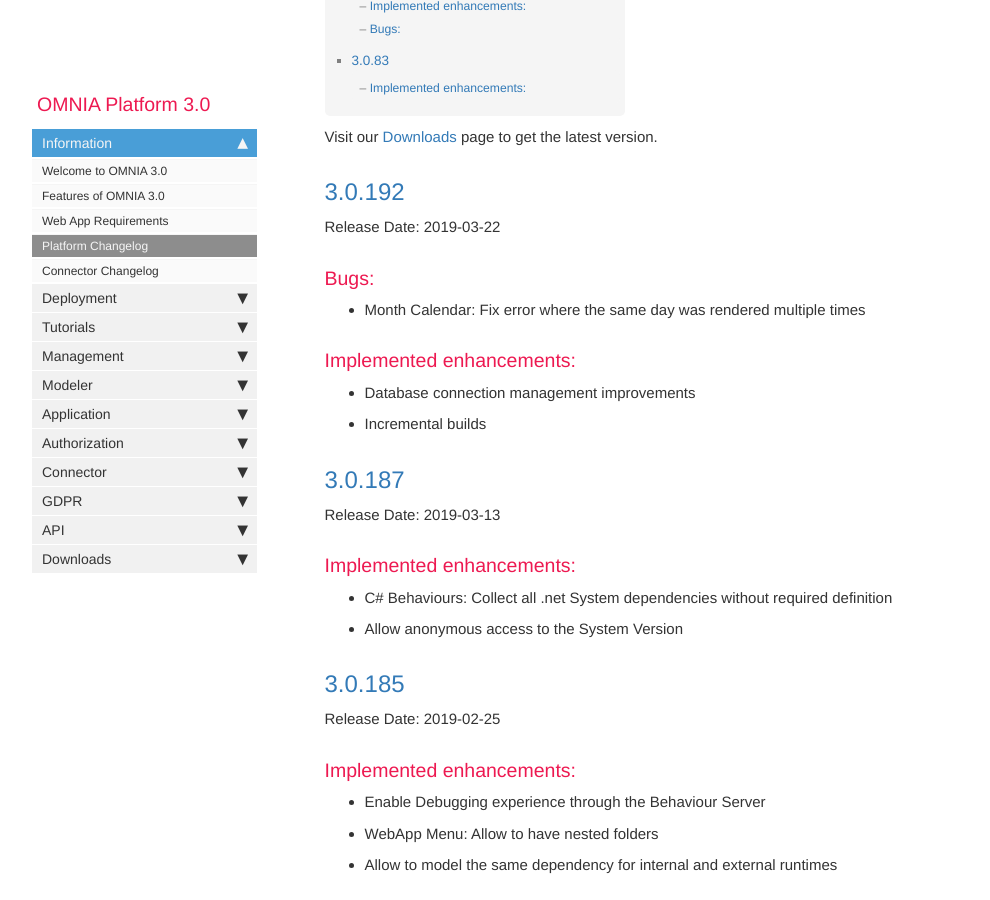
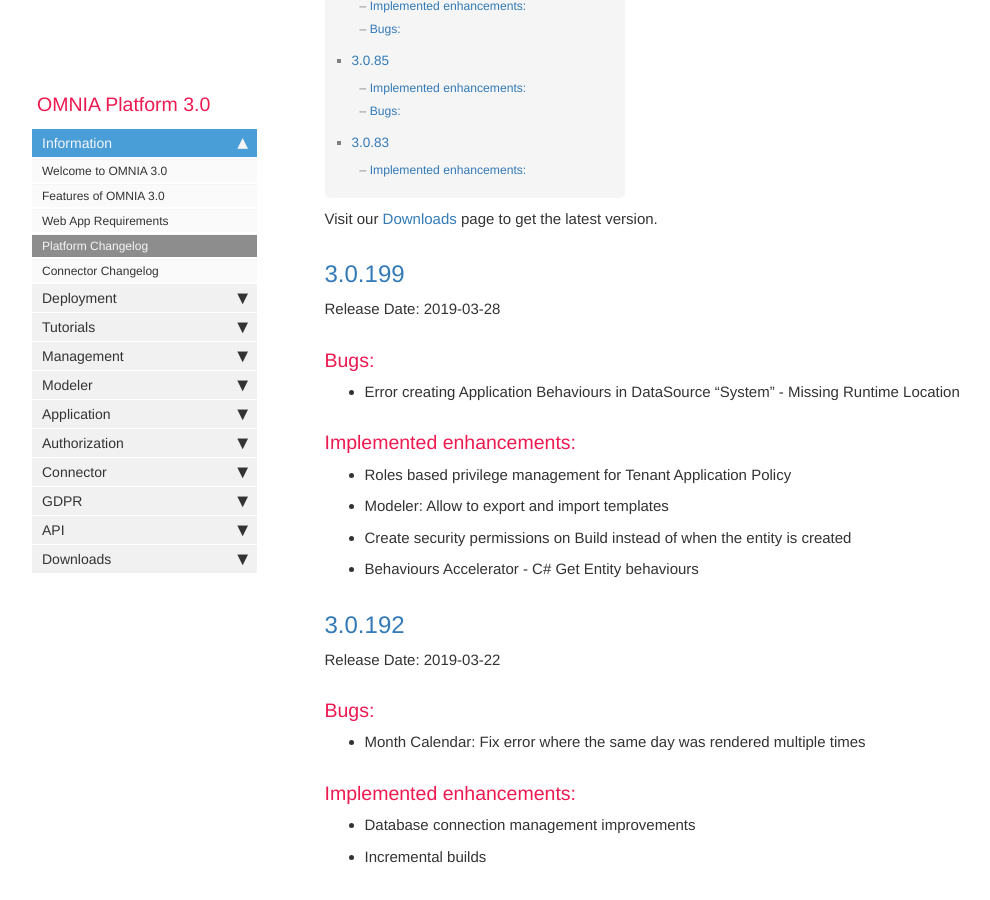
Before and after one commit to daniel8lopes/omnia3, a Jekyll site: the page built from docs/pages/omnia3/Introduction/omnia3_platformchangelog.md, in a window 1280 px wide and 900 px high, scrolled down 1213 px. Shown: the whole window, without its empty margins (38-1028 px from the left). Built offline with Jekyll 4.4.1, drawn with Linux system fonts in a browser that asks for light colours; nearby versions of some CDN libraries; comment, search, counter and statistics services are not loaded; some of the changed text lies outside the part shown.

Commit message:
Version 3.0.199

```diff
--- a/docs/pages/omnia3/Introduction/omnia3_platformchangelog.md
+++ b/docs/pages/omnia3/Introduction/omnia3_platformchangelog.md
@@ -8,6 +8,19 @@ folder: omnia3
 ---
 
 Visit our [Downloads](/omnia3_downloads.html#platform) page to get the latest version.
+
+## [3.0.199](#3.0.199)
+Release Date: 2019-03-28
+
+### Bugs:
+ - Error creating Application Behaviours in DataSource "System" - Missing Runtime Location
+
+### Implemented enhancements:
+
+ - Roles based privilege management for Tenant Application Policy
+ - Modeler: Allow to export and import templates
+ - Create security permissions on Build instead of when the entity is created
+ - Behaviours Accelerator - C# Get Entity behaviours
 
 ## [3.0.192](#3.0.192)
 Release Date: 2019-03-22
```
